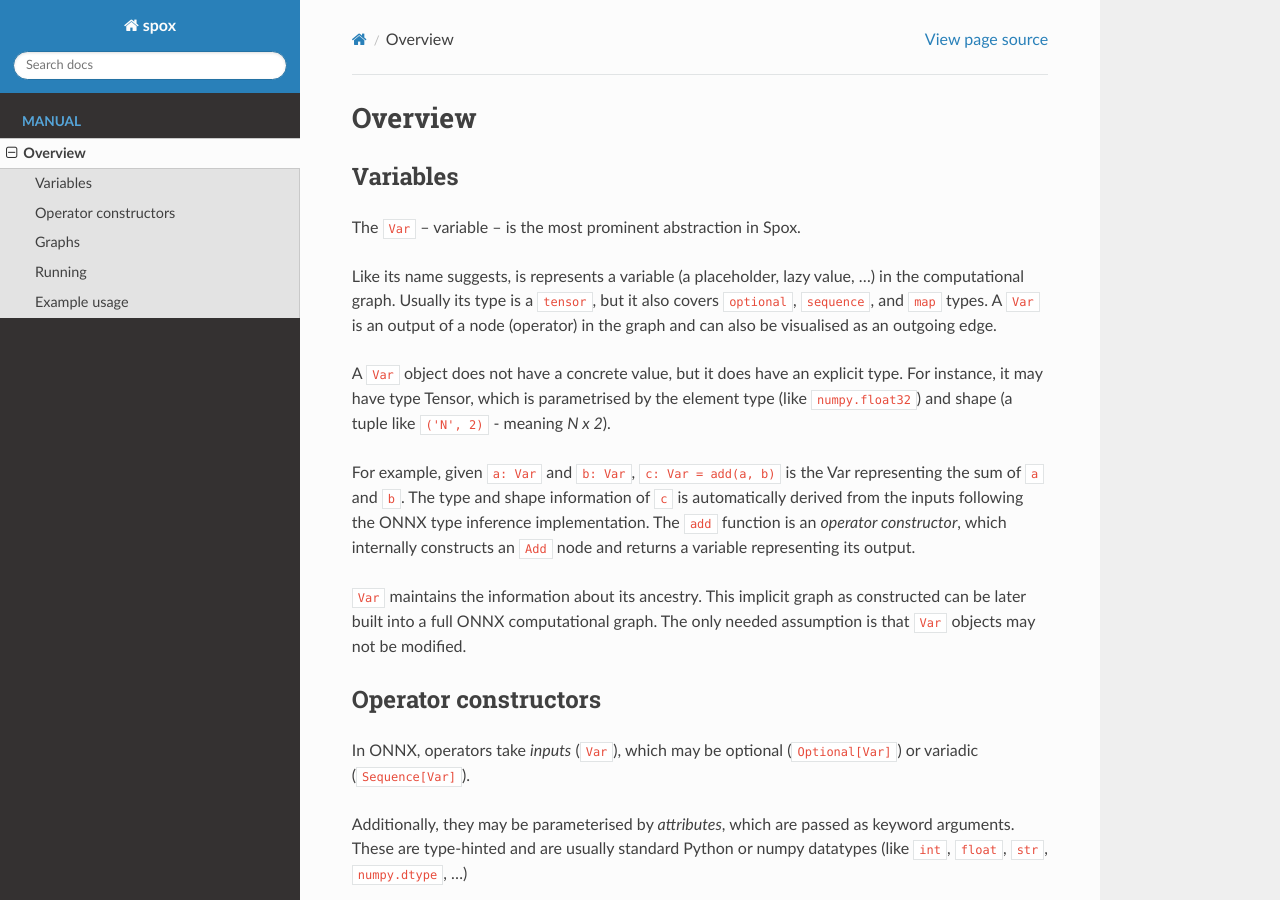
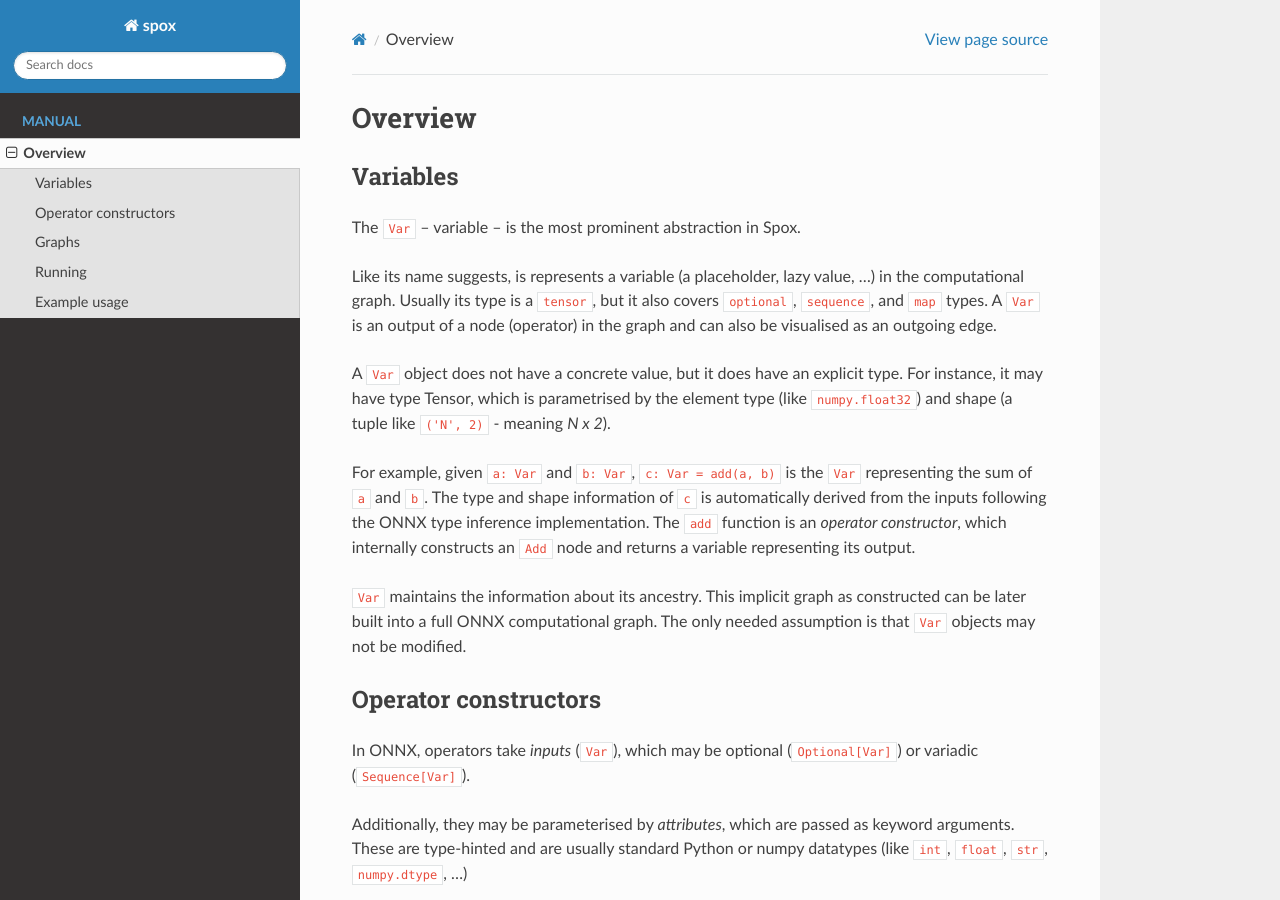
Before and after one commit to Quantco/spox, a Sphinx documentation site: the page built from docs/manual/overview.rst, in a window 1280 px wide and 900 px high. Built offline with Sphinx 7.4.7 and the Read the Docs theme 2.0.0, drawn with Linux system fonts in a browser that asks for light colours; pages that are not in the unit, such as notebooks, are missing from menus.

Commit message:
Format Var as code.

```diff
--- a/docs/manual/overview.rst
+++ b/docs/manual/overview.rst
@@ -10,7 +10,7 @@ Like its name suggests, is represents a variable (a placeholder, lazy value, ...
 
 A ``Var`` object does not have a concrete value, but it does have an explicit type. For instance, it may have type Tensor, which is parametrised by the element type (like ``numpy.float32``) and shape (a tuple like ``('N', 2)`` - meaning *N x 2*).
 
-For example, given ``a: Var`` and ``b: Var``, ``c: Var = add(a, b)`` is the Var representing the sum of ``a`` and ``b``.
+For example, given ``a: Var`` and ``b: Var``, ``c: Var = add(a, b)`` is the ``Var`` representing the sum of ``a`` and ``b``.
 The type and shape information of ``c`` is automatically derived from the inputs following the ONNX type inference implementation.
 The ``add`` function is an *operator constructor*, which internally constructs an ``Add`` node and returns a variable representing its output.
 
```
